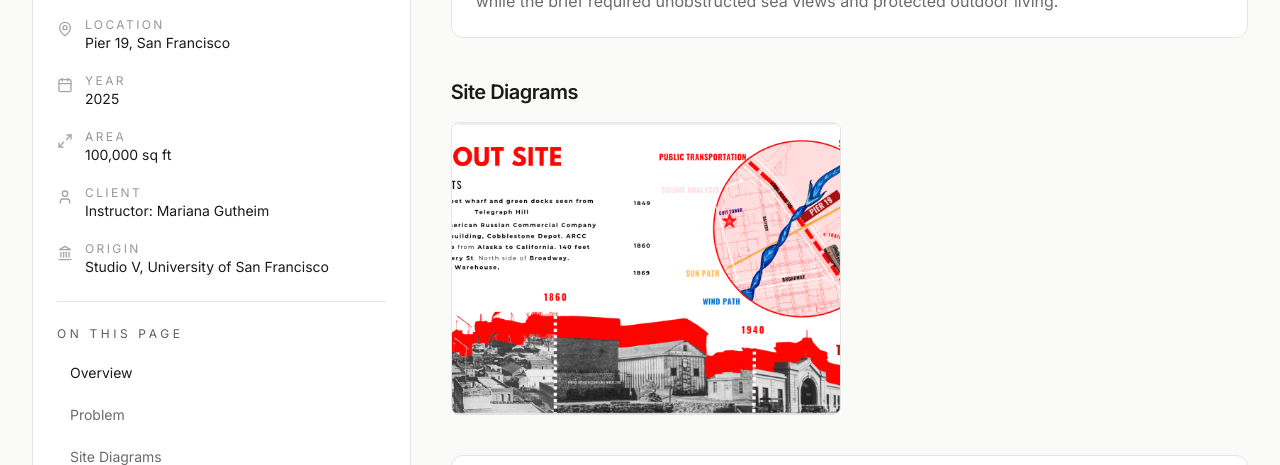
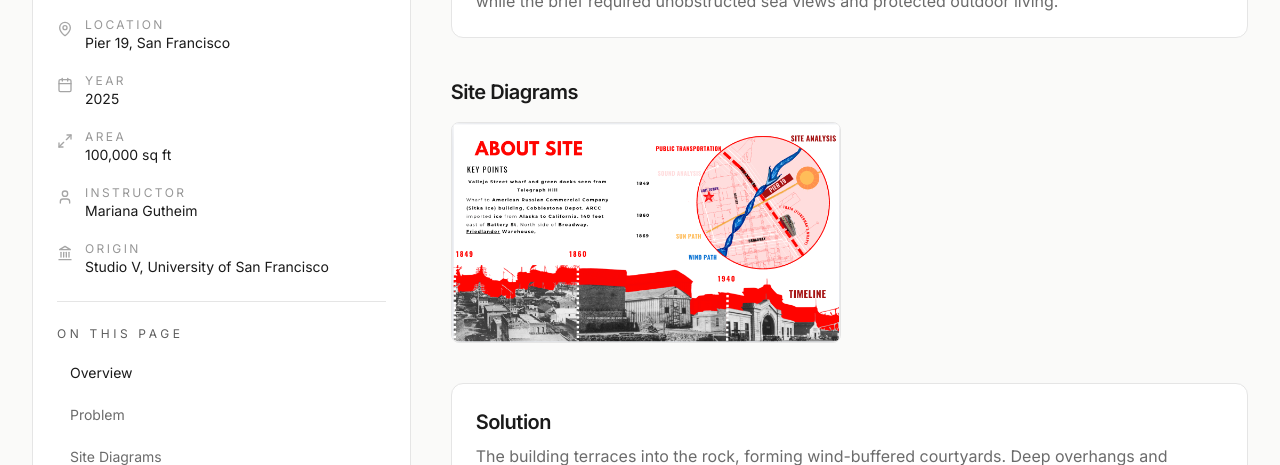
Before and after one commit to amnaik-amn/Portfolio_AnanyaNaik, a Next.js app: page /projects/arch-01 in a window 1280 px wide. Shown: the part 960-1425 px from the top of the page. Built offline with nearby package versions, Linux system fonts and the light colour scheme.

Commit message:
fix(project): set aspect-ratio to match problemp1.png (1456x822) so image fits frame

```diff
--- a/src/app/projects/[id]/page.tsx
+++ b/src/app/projects/[id]/page.tsx
@@ -150,8 +150,8 @@ export default function ProjectViewPage({ params }: { params: { id: string } })
                 <div className="flex items-start gap-3">
                   <User className="mt-1 h-4 w-4 opacity-60" />
                   <div>
-                    <p className="text-xs uppercase tracking-[0.2em] opacity-70">Client</p>
-                    <p className="text-paper-text dark:text-ink-text">{project.client}</p>
+                    <p className="text-xs uppercase tracking-[0.2em] opacity-70">INSTRUCTOR</p>
+                    <p className="text-paper-text dark:text-ink-text">{project.client.replace(/^Instructor:\s*/i, "")}</p>
                   </div>
                 </div>
               )}
@@ -206,11 +206,25 @@ export default function ProjectViewPage({ params }: { params: { id: string } })
               >
                 <h3 className="text-xl font-semibold tracking-tight">Site Diagrams</h3>
                 <div className="grid grid-cols-1 gap-4 md:grid-cols-2">
-                  {project.site_diagrams.map((img, i) => (
-                    <div key={img} className="relative aspect-[4/3] overflow-hidden rounded-lg border border-paper-line dark:border-ink-line">
-                      <Image src={img} alt={`Site diagram ${i + 1}`} fill className="object-cover" sizes="50vw" />
-                    </div>
-                  ))}
+                  {project.site_diagrams.map((img, i) => {
+                    const isProblemImage = img.includes("problemp1");
+                    return (
+                      <div
+                        key={img}
+                        className={"relative overflow-hidden rounded-lg border border-paper-line dark:border-ink-line " +
+                          (isProblemImage ? "bg-paper-surface dark:bg-ink-surface flex items-center justify-center" : " aspect-[4/3]")}
+                        style={isProblemImage ? { aspectRatio: "1456/822" } : undefined}
+                      >
+                        <Image
+                          src={img}
+                          alt={`Site diagram ${i + 1}`}
+                          fill
+                          className={isProblemImage ? "object-contain" : "object-cover"}
+                          sizes="50vw"
+                        />
+                      </div>
+                    );
+                  })}
                 </div>
               </motion.div>
             )}
```
